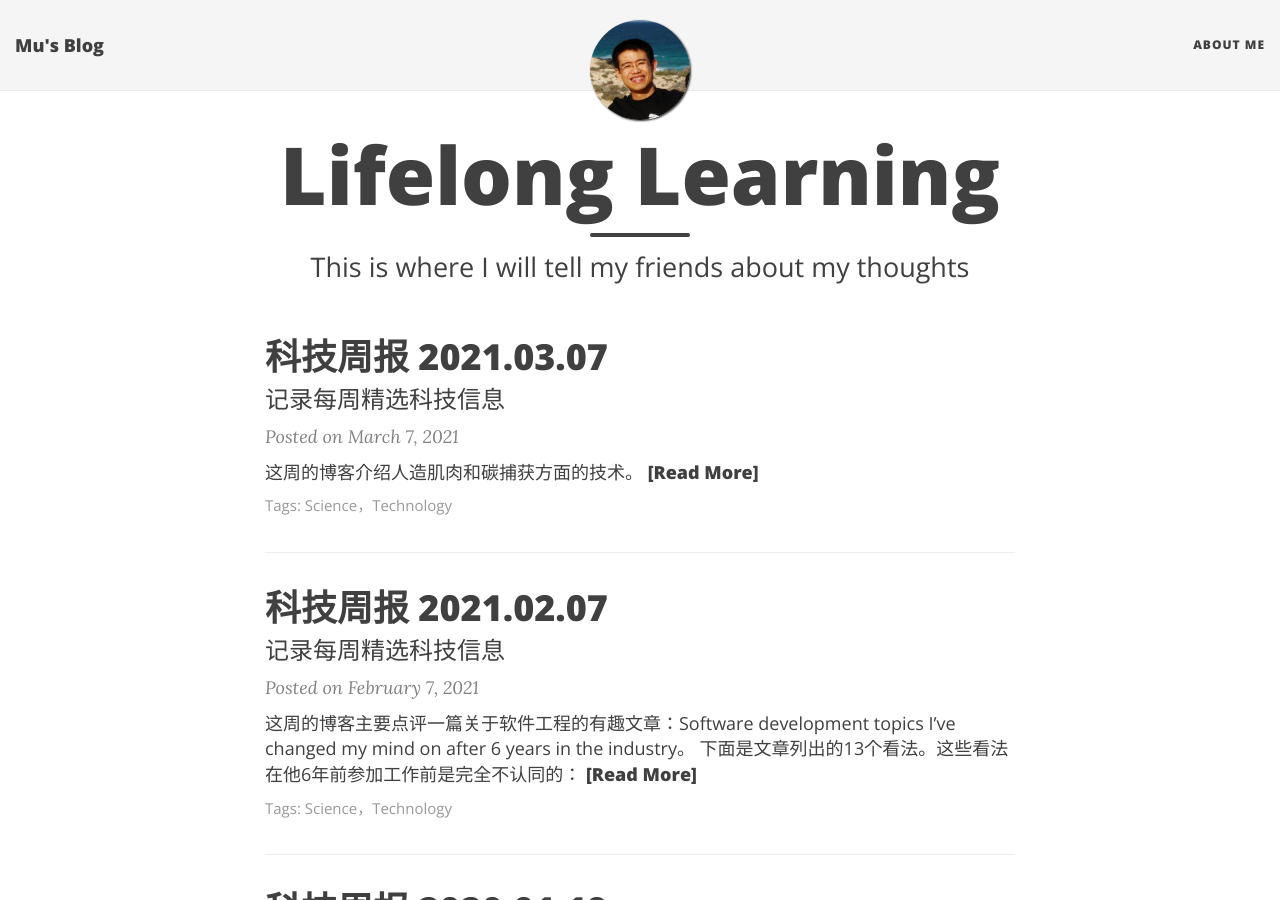
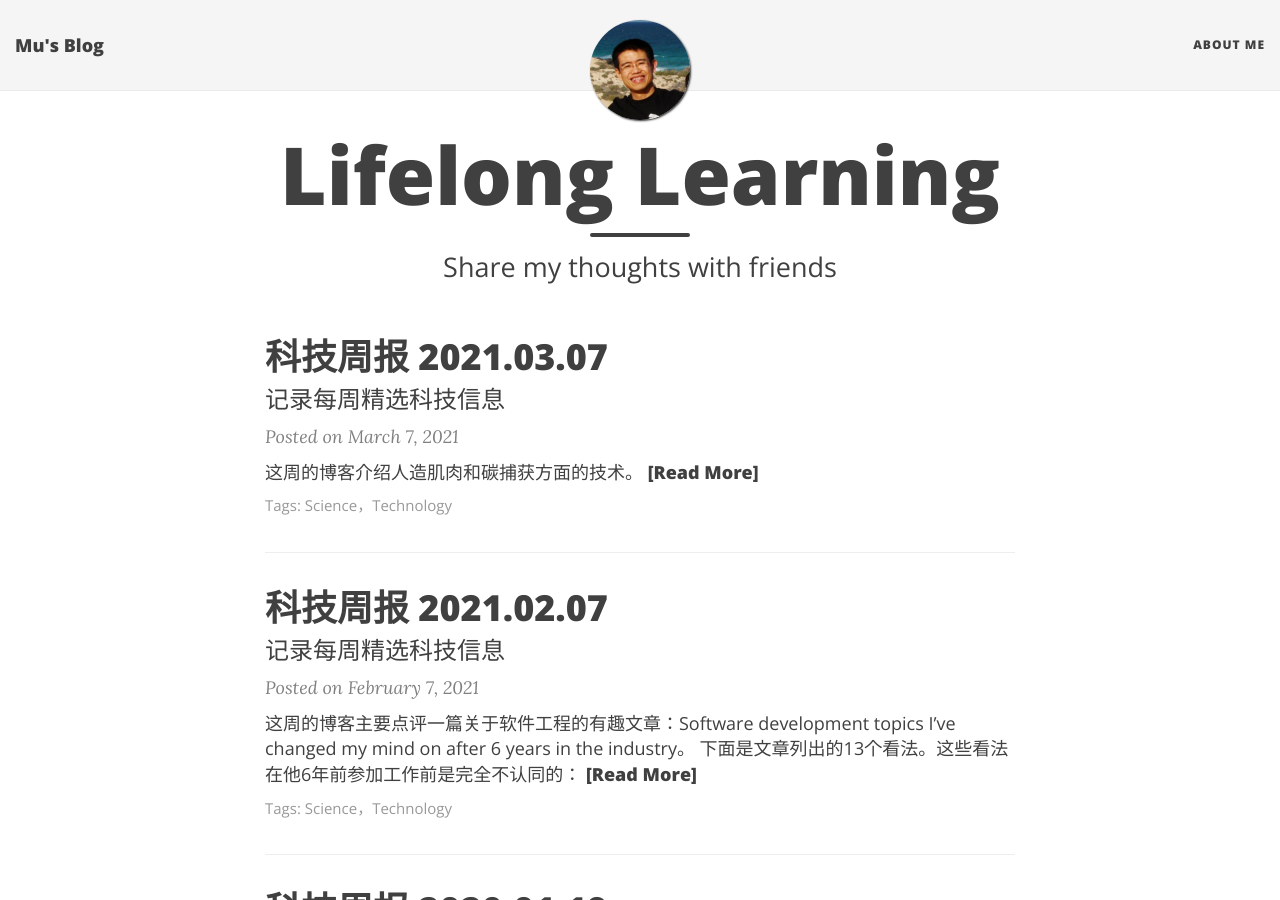
Before and after one commit to myang/myang.github.io, a Jekyll site: the page built from index.html, in a window 1280 px wide and 900 px high. Built offline with Jekyll 4.4.1, drawn with Linux system fonts in a browser that asks for light colours; nearby versions of some CDN libraries; the list of posts is cut into pages by our own code.

Commit message:
Update index.html

```diff
--- a/index.html
+++ b/index.html
@@ -1,7 +1,7 @@
 ---
 layout: page
 title: Lifelong Learning
-subtitle: This is where I will tell my friends about my thoughts
+subtitle: Share my thoughts with friends
 use-site-title: true
 ---
 
```
